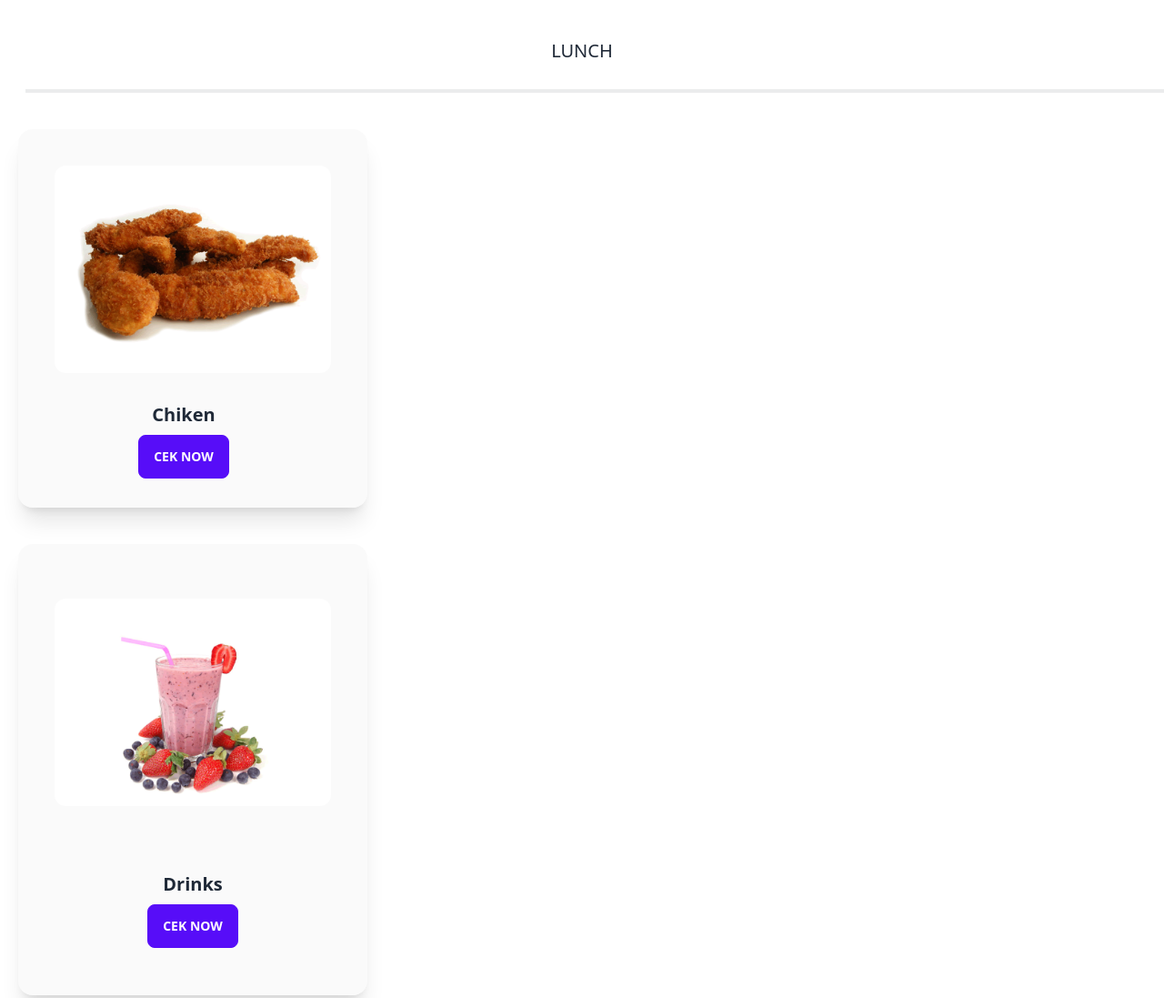
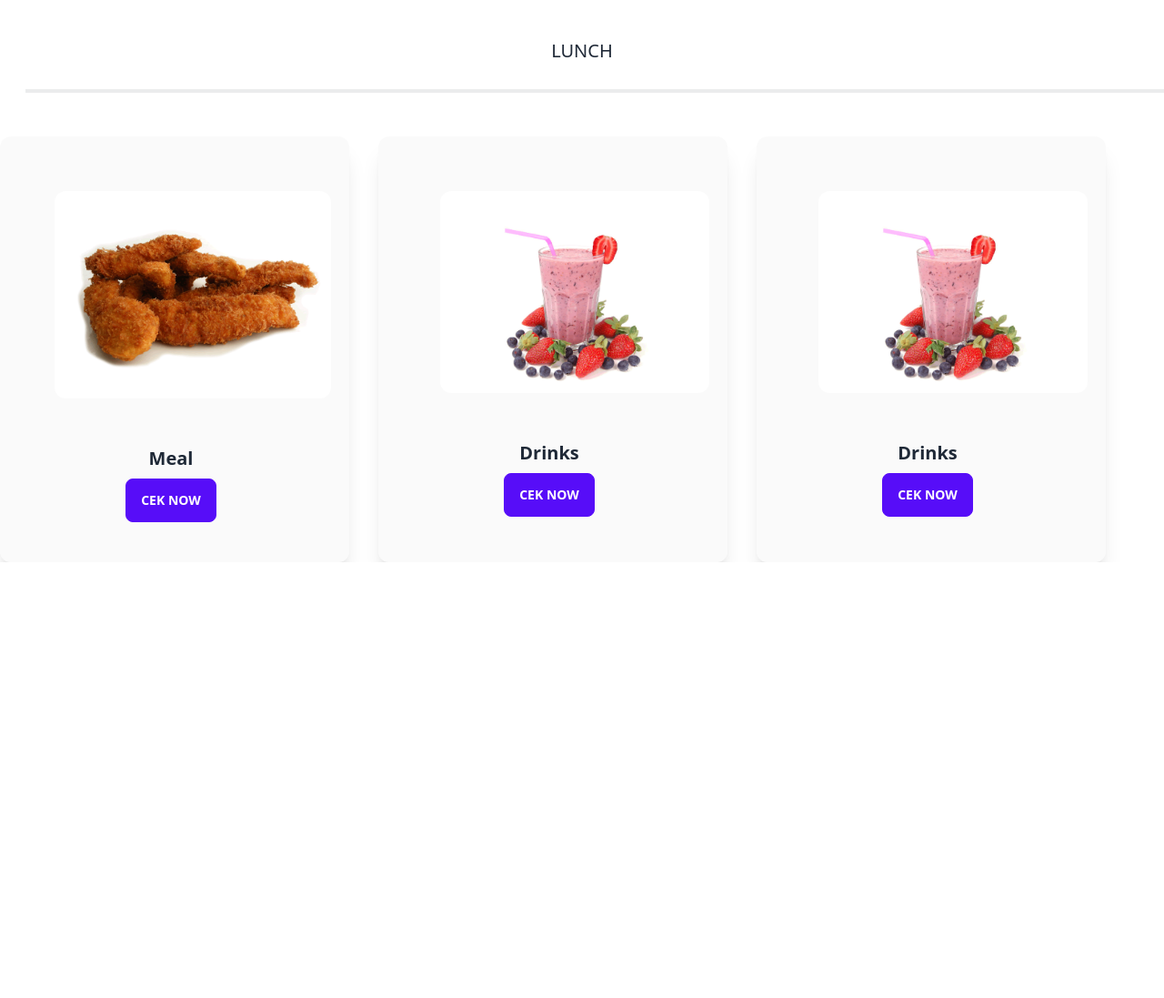
Before and after one commit to Bayu-Sumantri/tugas-kelompok-new-1, a website: page public/index.html in a window 1280 px wide. Shown: the part 2080-3177 px from the top of the page at 91% size. After the commit the page ends 2698 px from the top, so only its background shows below. Drawn offline with Linux system fonts and the light colour scheme.

Commit message:
'perbaruan'

```diff
--- a/package.json
+++ b/package.json
@@ -15,6 +15,6 @@
     "tailwindcss": "^3.0.24"
   },
   "dependencies": {
-    "daisyui": "^2.14.2"
+    "daisyui": "^2.14.3"
   }
 }
--- a/public/index.html
+++ b/public/index.html
@@ -165,24 +165,38 @@
   <h2 class="text-center mx-auto mt-5 text-xl">LUNCH</h2>
   <div class="w-screen py-0.5 px-0.5 m-7 bg-neutral/10"></div>
 
-  <div class="card w-96 m-10 mx-auto ml-5 bg-base-200/40 shadow-xl">
+  <div class="flex flex-wrap mr-4">
+    <div class="max-w-sm rounded-xl mt-5 overflow-hidden bg-base-200/40 shadow-xl">
       <figure class="px-10 pt-10">
-      <img src="themes/assets/images/chicken.png" alt="Shoes" class="rounded-xl" />
+        <img src="themes/assets/images/chicken.png" alt="#" class="rounded-xl m-5" />
       </figure>
-    <div class="card-body mr-5 items-center text-center">
-      <h2 class="card-title">Chiken</h2>
+      <div class="card-body m-3 mr-5 items-center text-center">
+        <h2 class="card-title">Meal</h2>
         <div class="card-actions">
           <button class="btn btn-primary">Cek Now</button>
         </div>
      </div>
     </div>
 
+    <div class="flex flex-wrap mx-auto ml-8 mr-4">
+      <div class="max-w-sm rounded-xl mt-5 overflow-hidden bg-base-200/40 shadow-xl">
+        <figure class="px-10 pt-10 ml-2">
+          <img src="themes/assets/images/drinks_jus.png" alt="#" class="rounded-xl m-5" />
+        </figure>
+        <div class="card-body m-3 mr-5 items-center text-center">
+          <h2 class="card-title">Drinks</h2>
+          <div class="card-actions">
+            <button class="btn btn-primary">Cek Now</button>
+          </div>
+        </div>
+      </div>
 
-  <div class="card w-96  m-5 mx-auto ml-5 bg-base-200/40 shadow-xl">
-    <figure class="px-10 pt-10">
-      <img src="themes/assets/images/drinks_jus.png" alt="Shoes" class="rounded-xl m-5" />
+      <div class="flex flex-wrap mx-auto ml-8 mr-4">
+        <div class="max-w-sm rounded-xl mt-5 overflow-hidden bg-base-200/40 shadow-xl">
+          <figure class="px-10 pt-10 ml-2">
+            <img src="themes/assets/images/drinks_jus.png" alt="#" class="rounded-xl m-5" />
           </figure>
-    <div class="card-body m-5 mr-5 items-center text-center">
+          <div class="card-body m-3 mr-5 items-center text-center">
             <h2 class="card-title">Drinks</h2>
             <div class="card-actions">
               <button class="btn btn-primary">Cek Now</button>
@@ -192,6 +206,5 @@
 
 
 
-
 </body>
 </html>
```
Also changed, not shown: public/about.html (+47 -0 lines), public/css/style.css, 1 other file. Lines whose indentation alone changed are shown as unchanged.
